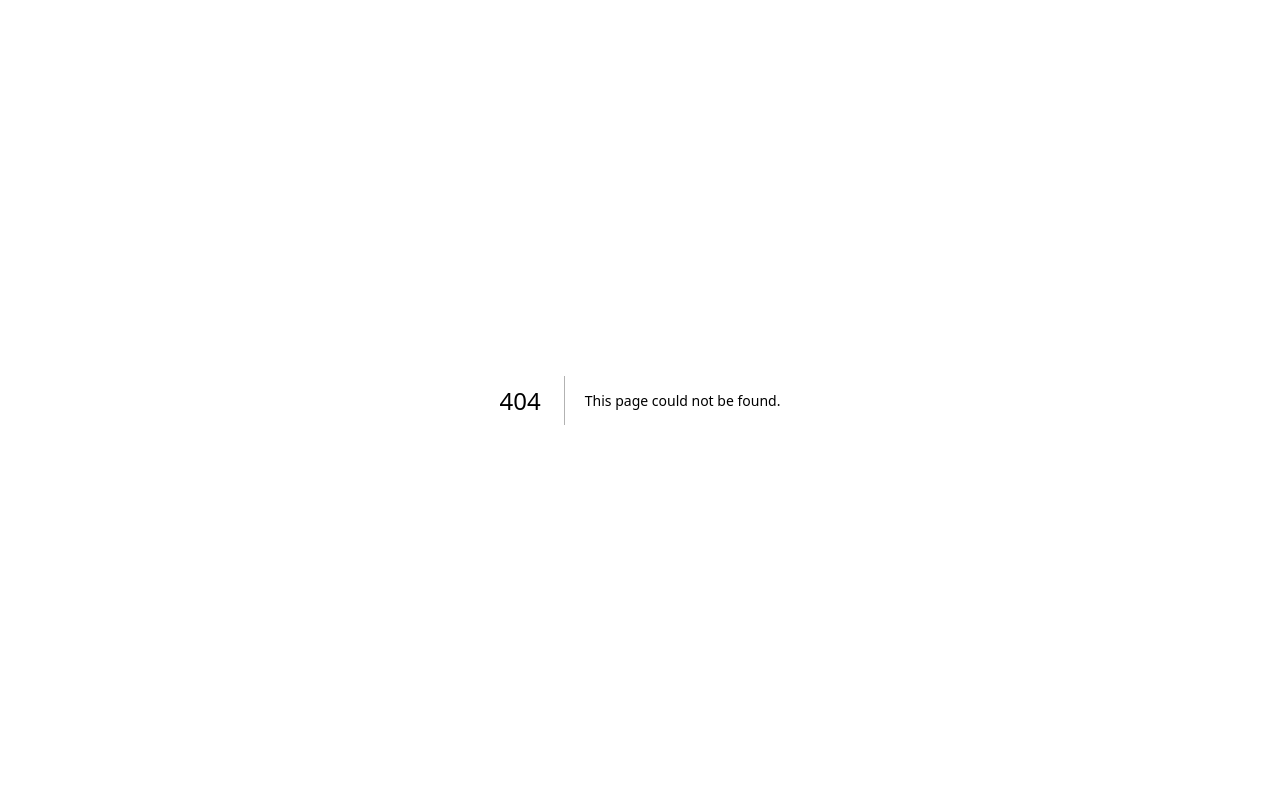
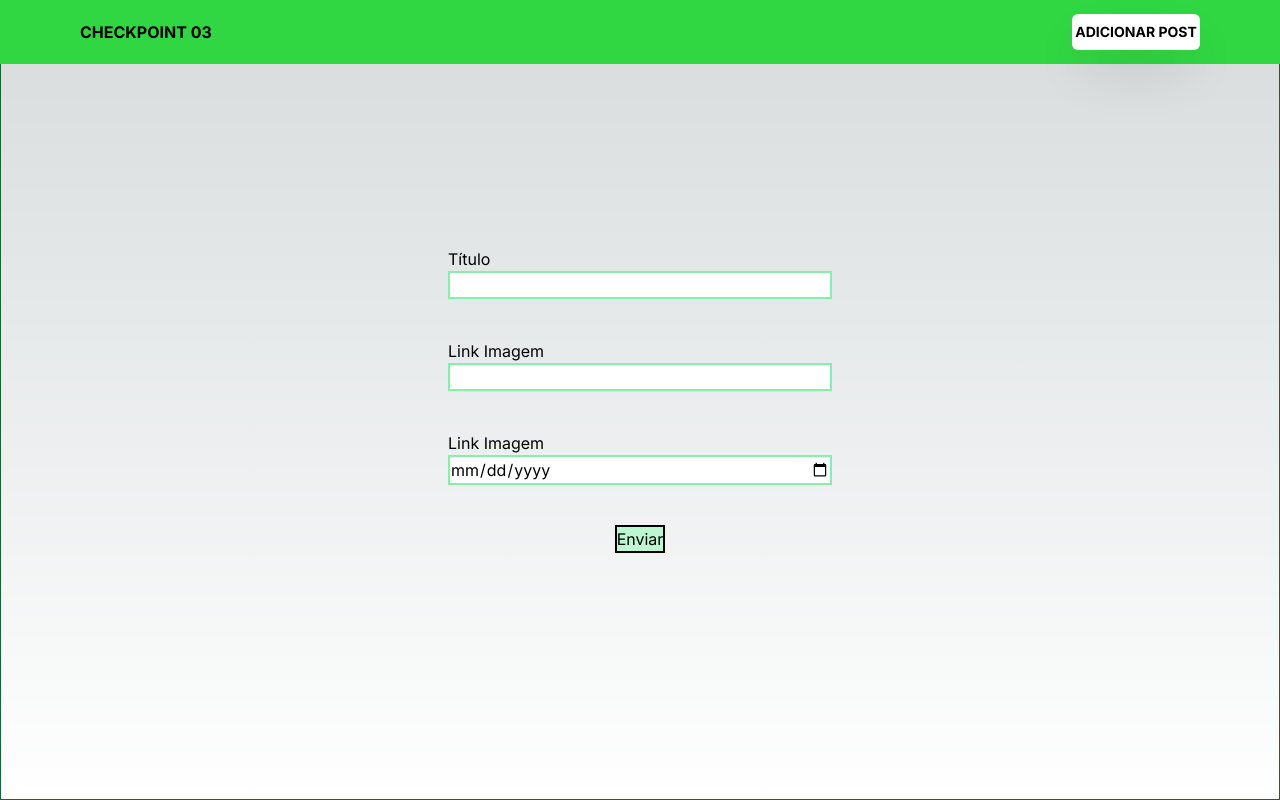
Before and after one commit to AndrelsonGIT/CP-3-Front-End, a Next.js app: page /post in a window 1280 px wide. Before the commit this address had no page. Built offline with nearby package versions, Linux system fonts and the light colour scheme.

Commit message:
feat: add page to make posts

```diff
--- /dev/null
+++ b/src/app/post/page.tsx
@@ -0,0 +1,60 @@
+"use client";
+import React, {FormEvent} from 'react';
+import {FormInput} from "@/app/post/components/formInput";
+import axios from "axios";
+import {API_URL} from "../../../config/configuration";
+import {Header} from "@/app/components/Header";
+import {useRouter} from "next/navigation";
+
+const Page = () => {
+
+    const router = useRouter()
+
+    const handleSubmit = (formEvent: FormEvent<HTMLFormElement>) => {
+        formEvent.preventDefault();
+
+        const formData: FormData = new FormData(formEvent.currentTarget);
+
+        if (formData.get("title") === "") {
+            window.alert("titulo está vazio, adicione um titulo")
+        }
+        else if (formData.get("image") === "") {
+            window.alert("O link da imagem está vazia, adicione um link para a imagem")
+        }
+        else if (formData.get("date") === "") {
+            window.alert("A data está vazia, por favor preencher ela")
+        }
+        else {
+            const data = {
+                title: formData.get("title"),
+                date: formData.get("date"),
+                imgURL: formData.get("image")
+            }
+
+            try {
+                axios.post(API_URL + "/posts", data)
+                router.push("/")
+            } catch (error) {
+                console.log(error)
+            }
+            console.log(data)
+        }
+
+    }
+
+    return (
+        <div>
+            <Header/>
+            <form onSubmit={handleSubmit}
+                  className="flex p-12 border border-green-800 flex-col h-screen gap-10 items-center justify-center">
+                <FormInput inputType="text" text="Título" elementName="title"/>
+                <FormInput inputType="text" text="Link Imagem" elementName="image"/>
+                <FormInput inputType="date" text="Link Imagem" elementName="date"/>
+                <button type="submit" className="border-black border-2 bg-green-200 hover:bg-green-300 ">Enviar</button>
+            </form>
+        </div>
+
+    );
+};
+
+export default Page;
```
